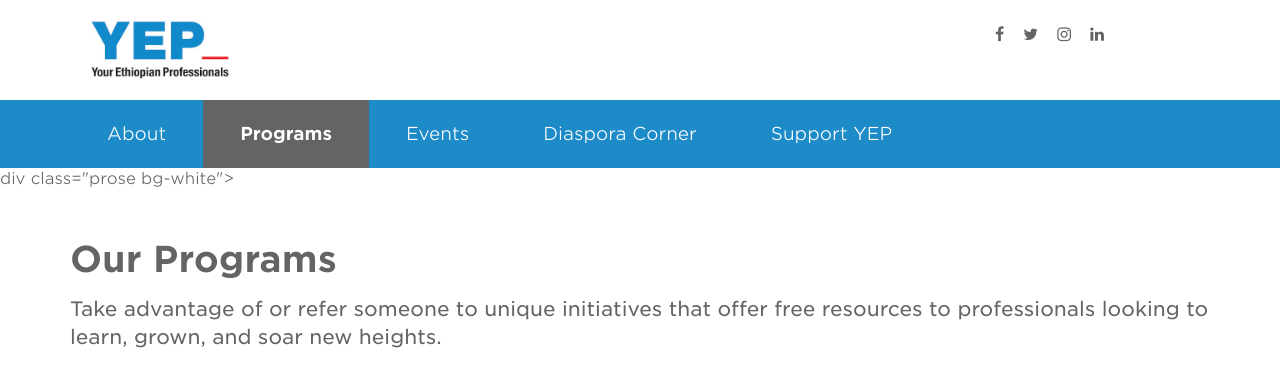
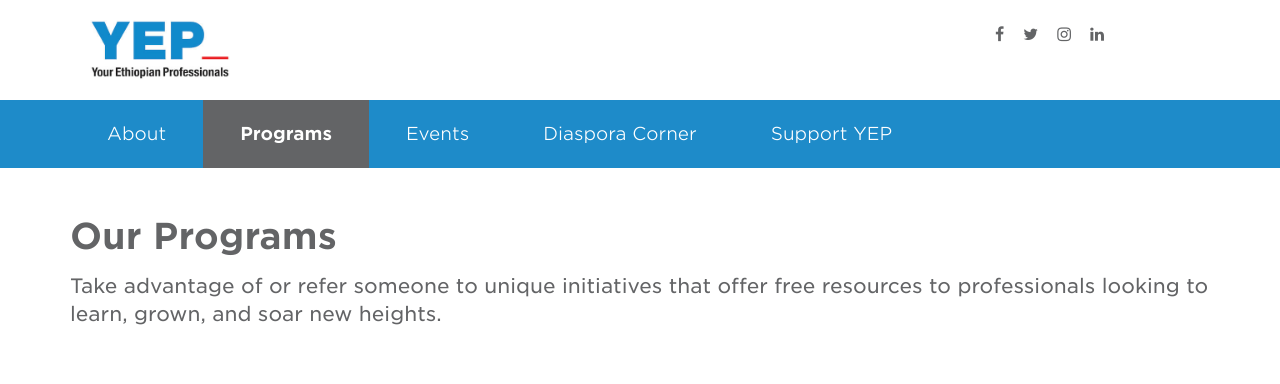
Before and after one commit to YEPNetwork/yepnetwork.github.io, a Jekyll site: the page built from programs.html, in a window 1280 px wide and 900 px high, cut to the strip 0-384 px from the top of the window. Built offline with Jekyll 4.4.1, drawn with Linux system fonts in a browser that asks for light colours; nearby versions of some CDN libraries.

Commit message:
Update programs.html

```diff
--- a/programs.html
+++ b/programs.html
@@ -6,7 +6,7 @@ group: navigation
 permalink: /programs/
 body_class: program
 ---
-div class="prose bg-white">
+ <div class="prose bg-white">
   <div class="container pad-by-50">
     <div class="row">
       <div class="col-sm-12">
```
